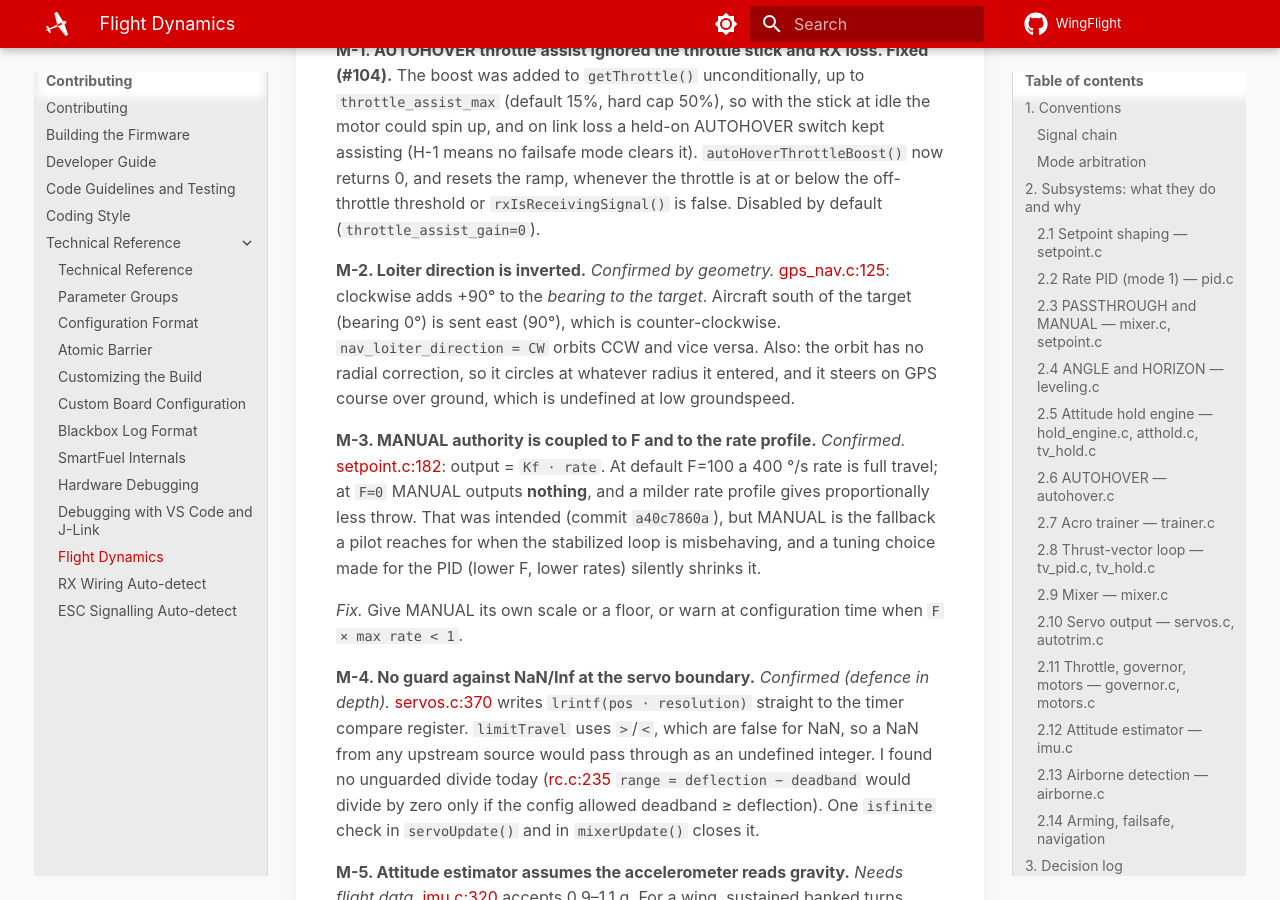
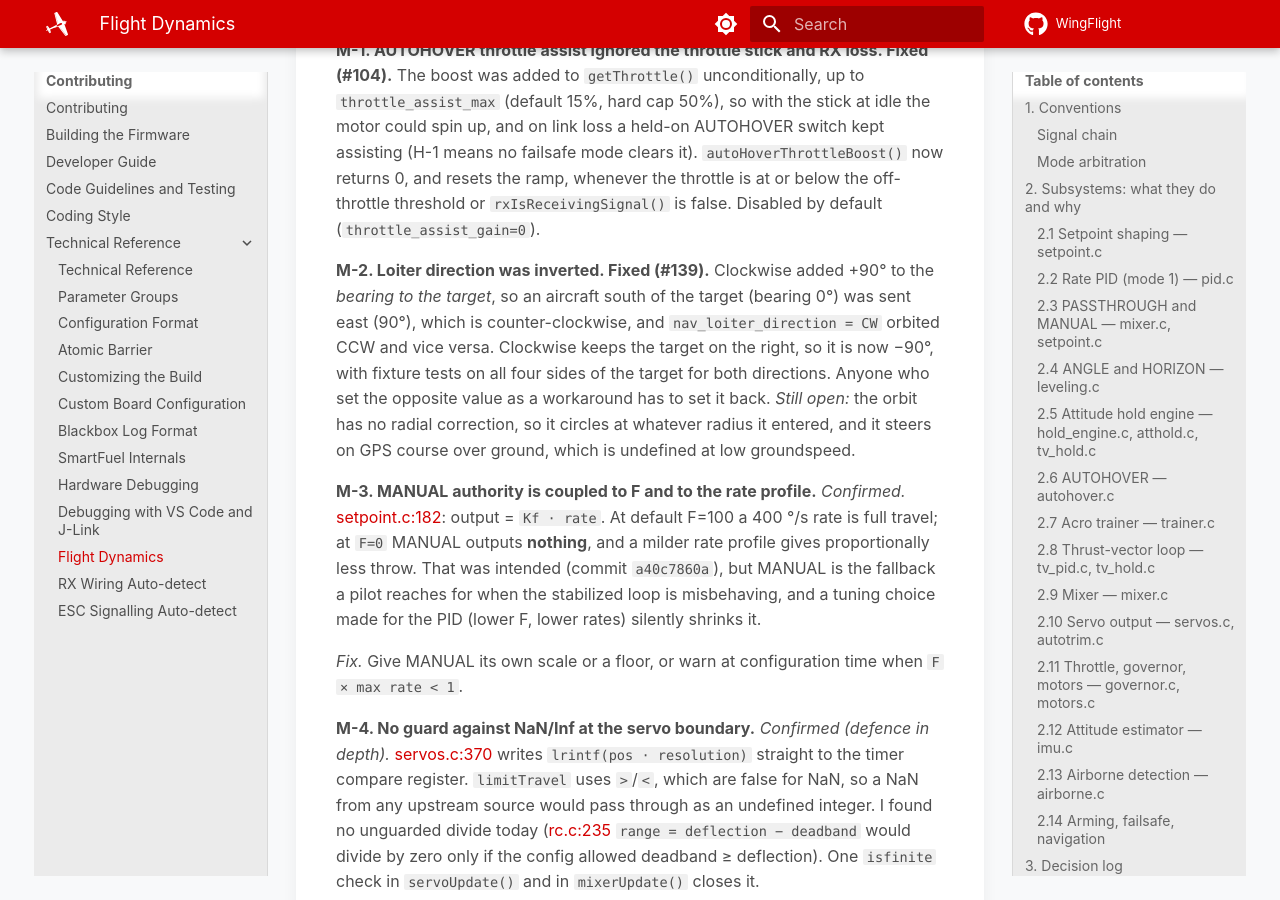
Before and after one commit to WingFlight/wingflight-docs, an MkDocs documentation site: the page built from docs/contributing/tech/flight-dynamics.md, in a window 1280 px wide and 900 px high, scrolled down 15056 px. Built offline with MkDocs 1.6.1 and Material for MkDocs 9.7.7, drawn with Linux system fonts in a browser that asks for light colours.

Commit message:
Document that the loiter direction is fixed (#33)
Firmware PR #139 fixes the loiter direction being inverted (issue #105, defect
M-2): nav_loiter_direction = CW used to orbit anticlockwise.

- GPS RTH and Loiter page: remove the "loiter direction is inverted" warning
  and its "set the opposite" workaround from the banner and Known problems, and
  add a note that anyone who used the workaround has to set it back
- flight-dynamics: mark M-2 as fixed, keeping the radial-correction and
  slow-flight items as still open

Co-authored-by: Rob Thomson <rob@rt-rc.com>
Co-authored-by: Claude Sonnet 5 <noreply@anthropic.com>

```diff
--- a/docs/contributing/tech/flight-dynamics.md
+++ b/docs/contributing/tech/flight-dynamics.md
@@ -272,8 +272,8 @@ The 25% rule was added so modes can be tested on the bench without snapping (com
 **M-1. AUTOHOVER throttle assist ignored the throttle stick and RX loss. Fixed (#104).**
 The boost was added to `getThrottle()` unconditionally, up to `throttle_assist_max` (default 15%, hard cap 50%), so with the stick at idle the motor could spin up, and on link loss a held-on AUTOHOVER switch kept assisting (H-1 means no failsafe mode clears it). `autoHoverThrottleBoost()` now returns 0, and resets the ramp, whenever the throttle is at or below the off-throttle threshold or `rxIsReceivingSignal()` is false. Disabled by default (`throttle_assist_gain=0`).
 
-**M-2. Loiter direction is inverted.** *Confirmed by geometry.*
-[gps_nav.c:125](https://github.com/WingFlight/wingflight-firmware/blob/master/src/main/flight/gps_nav.c#L125): clockwise adds +90° to the *bearing to the target*. Aircraft south of the target (bearing 0°) is sent east (90°), which is counter-clockwise. `nav_loiter_direction = CW` orbits CCW and vice versa. Also: the orbit has no radial correction, so it circles at whatever radius it entered, and it steers on GPS course over ground, which is undefined at low groundspeed.
+**M-2. Loiter direction was inverted. Fixed (#139).** Clockwise added +90° to the *bearing to the target*, so an aircraft south of the target (bearing 0°) was sent east (90°), which is counter-clockwise, and `nav_loiter_direction = CW` orbited CCW and vice versa. Clockwise keeps the target on the right, so it is now −90°, with fixture tests on all four sides of the target for both directions. Anyone who set the opposite value as a workaround has to set it back.
+*Still open:* the orbit has no radial correction, so it circles at whatever radius it entered, and it steers on GPS course over ground, which is undefined at low groundspeed.
 
 **M-3. MANUAL authority is coupled to F and to the rate profile.** *Confirmed.*
 [setpoint.c:182](https://github.com/WingFlight/wingflight-firmware/blob/master/src/main/flight/setpoint.c#L182): output = `Kf · rate`. At default F=100 a 400 °/s rate is full travel; at `F=0` MANUAL outputs **nothing**, and a milder rate profile gives proportionally less throw. That was intended (commit `a40c7860a`), but MANUAL is the fallback a pilot reaches for when the stabilized loop is misbehaving, and a tuning choice made for the PID (lower F, lower rates) silently shrinks it.
```
Also changed, not shown: docs/flight-modes/gps-rth.md (+10 -7 lines).
